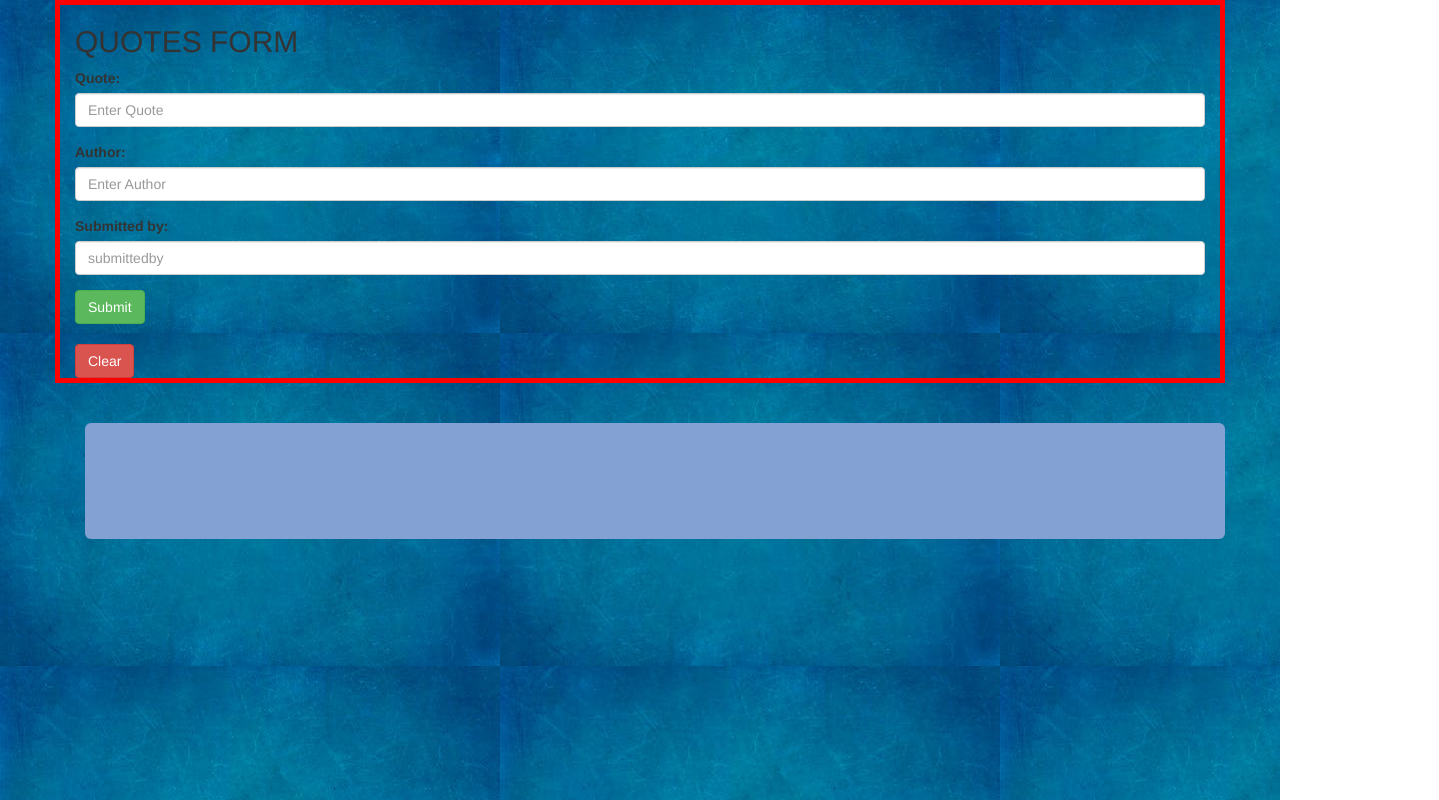
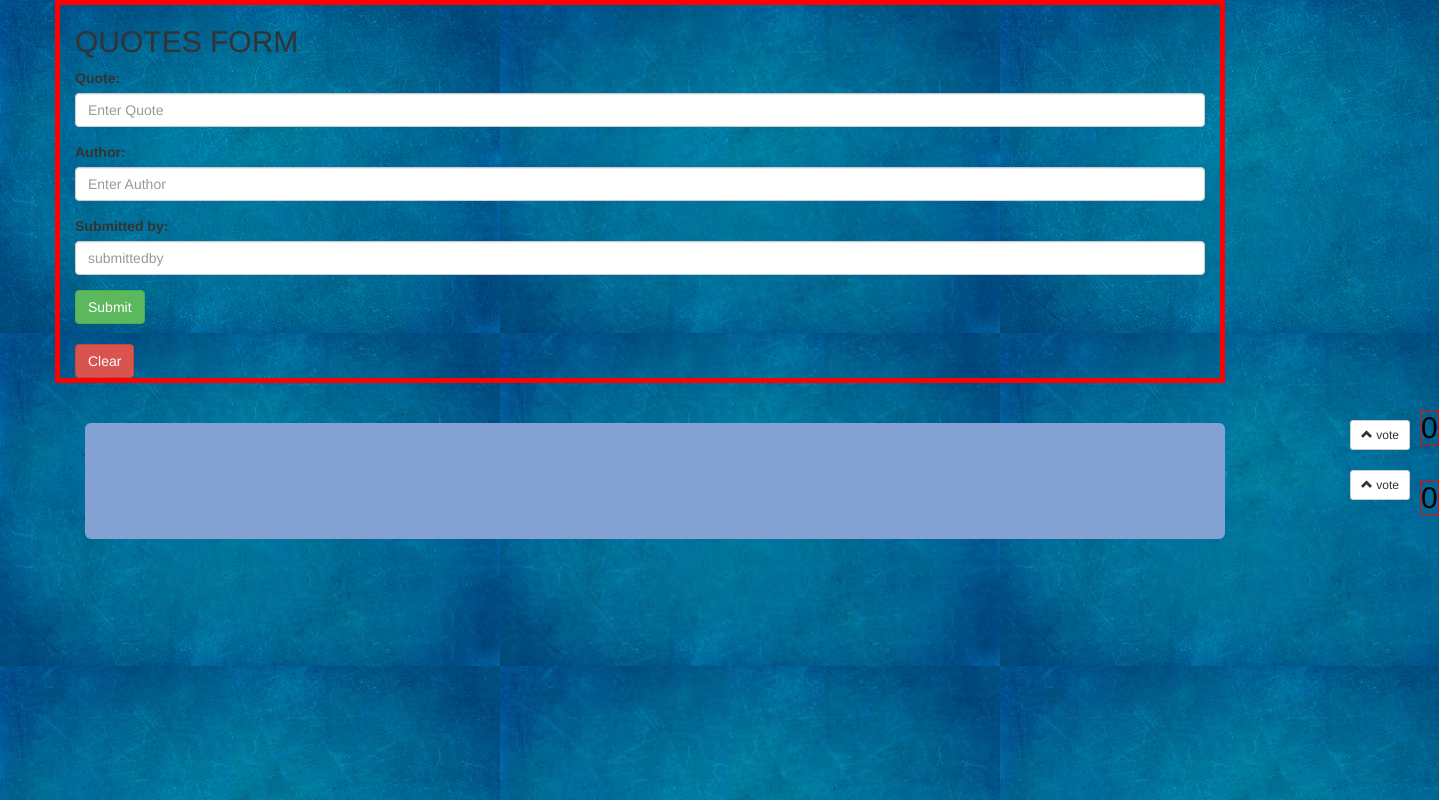
Before and after one commit to elvis2121/quotes, an Angular app: page / in a window 1280 px wide. Shown: the whole page, 1439 px wide, since content can reach past the window. Built offline with nearby package versions, Linux system fonts and the light colour scheme.

Commit message:
voting component added

```diff
--- a/src/app/voting/voting.component.html
+++ b/src/app/voting/voting.component.html
@@ -0,0 +1,14 @@
+
+<div class="container">
+    <button (click)="upVote(vote)"  type="button" id="upvote" class="btn btn-default btn-sm">
+      <span class="glyphicon glyphicon-chevron-up"></span> vote
+    </button>
+    <h4 id="upvote_count">{{vote}}</h4>
+  </div>
+
+  <div class="container">
+      <button (click)="downVote(vote2)"  type="button" id="downvote" class="btn btn-default btn-sm">
+        <span class="glyphicon glyphicon-chevron-up"></span> vote
+      </button>
+      <h4 id="downvote_count">{{vote2}}</h4>
+    </div>
--- a/src/app/voting/voting.component.ts
+++ b/src/app/voting/voting.component.ts
@@ -6,6 +6,8 @@ import { Quotes } from '../quotes'
   styleUrls: ['./voting.component.css']
 })
 export class VotingComponent implements OnInit {
+  public vote = 0;
+  public vote2 = 0;
 
 
   constructor() { }
```
